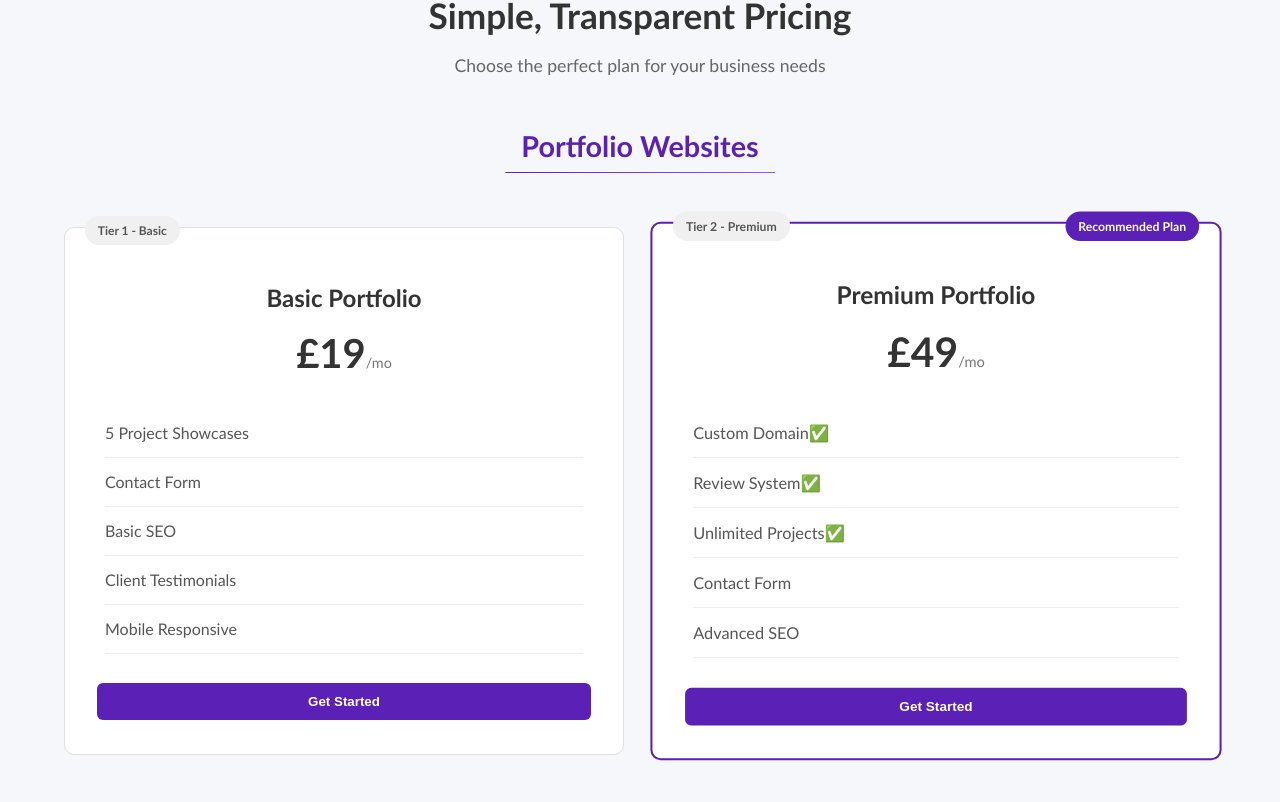
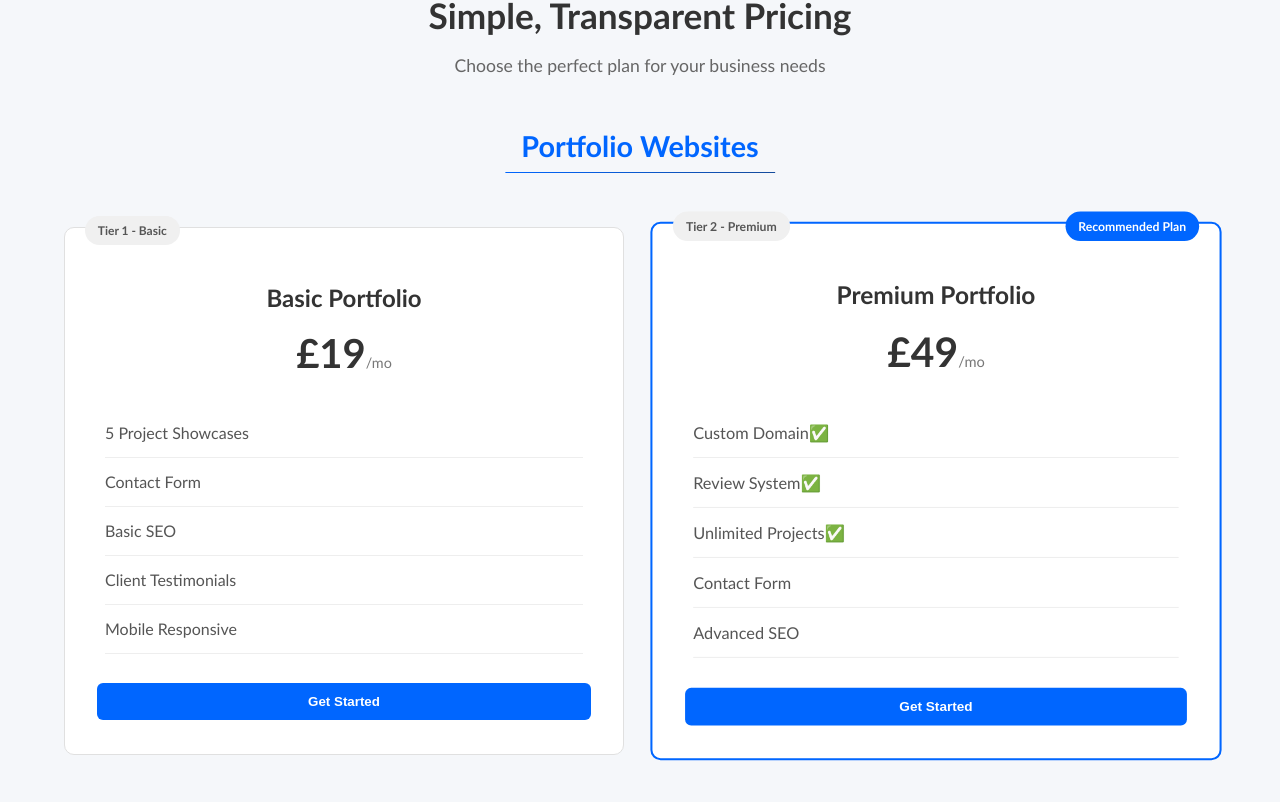
Before and after one commit to FlexSaaS/flexsaas-portfolio, a React (Vite) app: page / in a window 1280 px wide. Shown: the part 4718-5520 px from the top of the page. Built offline with nearby package versions, Linux system fonts and the light colour scheme.

Commit message:
add consistent colours

```diff
--- a/src/components/common/Pricing.tsx
+++ b/src/components/common/Pricing.tsx
@@ -173,7 +173,7 @@ const ServiceHeader = styled.h3`
   text-align: center;
   font-size: 1.8rem;
   margin-bottom: 4rem;
-  color: #5b21b6;
+  color: #0066ff;
   position: relative;
   display: inline-block;
   left: 50%;
@@ -187,7 +187,7 @@ const ServiceHeader = styled.h3`
     left: 0;
     width: 100%;
     height: 1px;
-    background: linear-gradient(90deg, #5b21b6, #8b5cf6);
+    background: linear-gradient(90deg, #0066ff, rgb(21, 75, 155));
     border-radius: 1px;
   }
 `;
@@ -220,7 +220,7 @@ const PricingCard = styled.div<{ highlighted?: boolean }>`
   ${({ highlighted }) =>
     highlighted &&
     `
-    border: 2px solid #5b21b6;
+    border: 2px solid  #0066ff;
     transform: scale(1.02);
 
     &::before {
@@ -228,7 +228,7 @@ const PricingCard = styled.div<{ highlighted?: boolean }>`
       position: absolute;
       top: -12px;
       right: 20px;
-      background: #5b21b6;
+      background: #0066ff;
       color: white;
       padding: 0.3rem 0.8rem;
       border-radius: 999px;
--- a/src/components/common/PurchaseButton.tsx
+++ b/src/components/common/PurchaseButton.tsx
@@ -44,7 +44,7 @@ const Button = styled.button.withConfig({
   padding-right: ${(props) => (props.loading ? "2rem" : "1rem")};
   cursor: pointer;
   font-weight: bold;
-  background-color: #5b21b6;
+  background-color: #0066ff;
   color: white;
   border: none;
   border-radius: 6px;
@@ -53,7 +53,7 @@ const Button = styled.button.withConfig({
   &:disabled {
     cursor: not-allowed;
     opacity: 0.6;
-    background-color: #472196;
+    background-color: #004bbf;
   }
 `;
 
```
